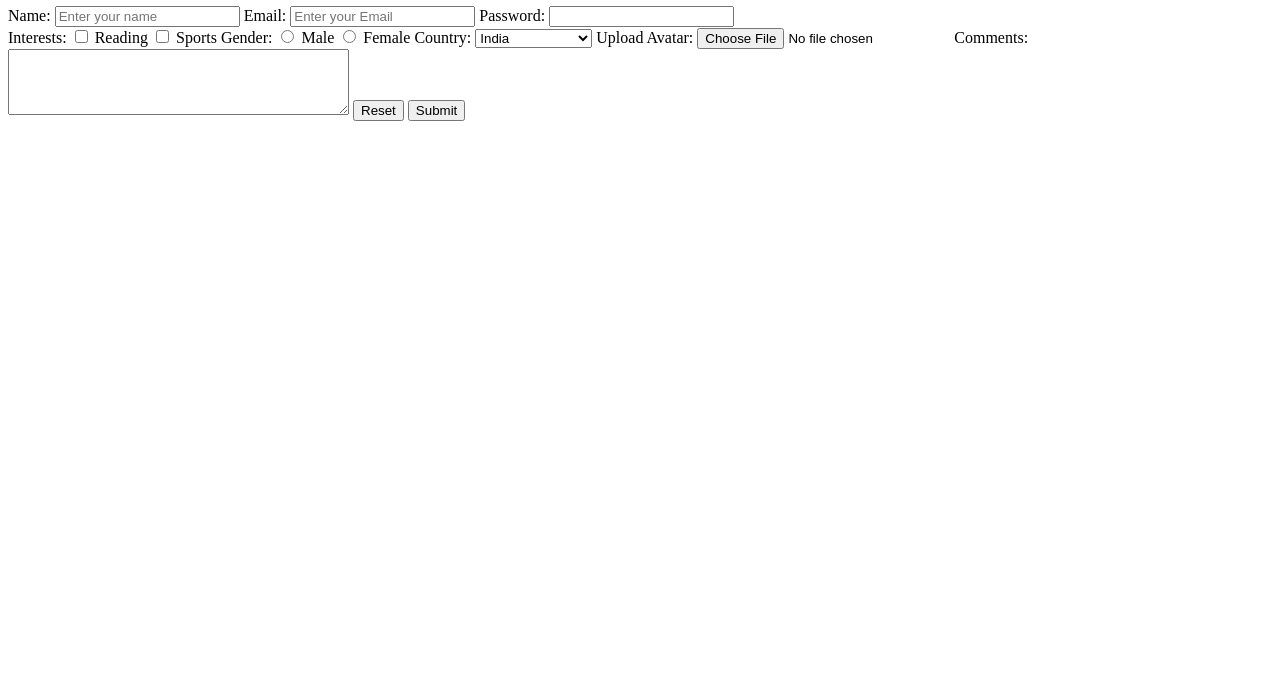
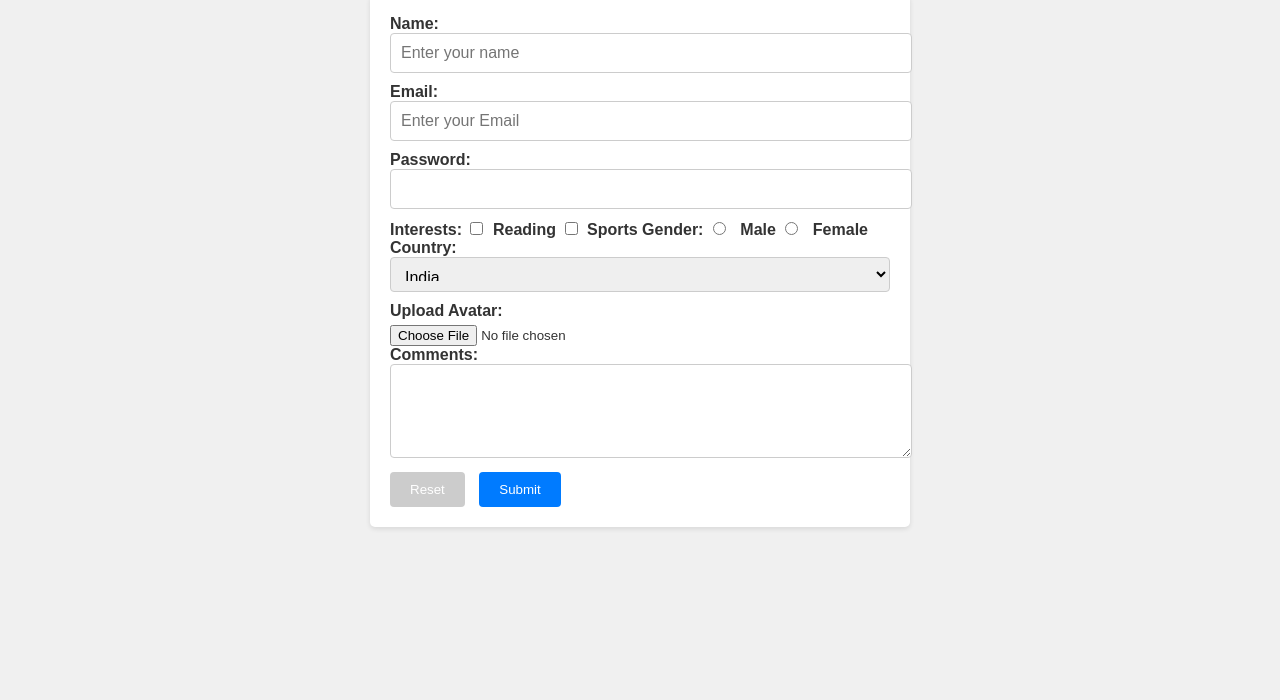
Before and after one commit to NicelinJones/twoseptember, a plain HTML site: page twoseptemberhw/formhw.html in a window 1280 px wide. Shown: the part 100-800 px from the top of the page. Drawn offline with Linux system fonts and the light colour scheme; files that its build step writes are made by us from their sources; the site is published under a folder, as on GitHub Pages, so addresses that start at the root find nothing.

Commit message:
Update formhw.html

```diff
--- a/twoseptemberhw/formhw.html
+++ b/twoseptemberhw/formhw.html
@@ -2,7 +2,7 @@
 <html lang="en">
 <head>
     <title>Form Elements Example</title>
-    <link rel="stylesheet" type="text/css" href="/CSS/styleformhw.css">
+    <link rel="stylesheet" type="text/css" href="styleformhw.css">
 
 </head>
 <body>
```
